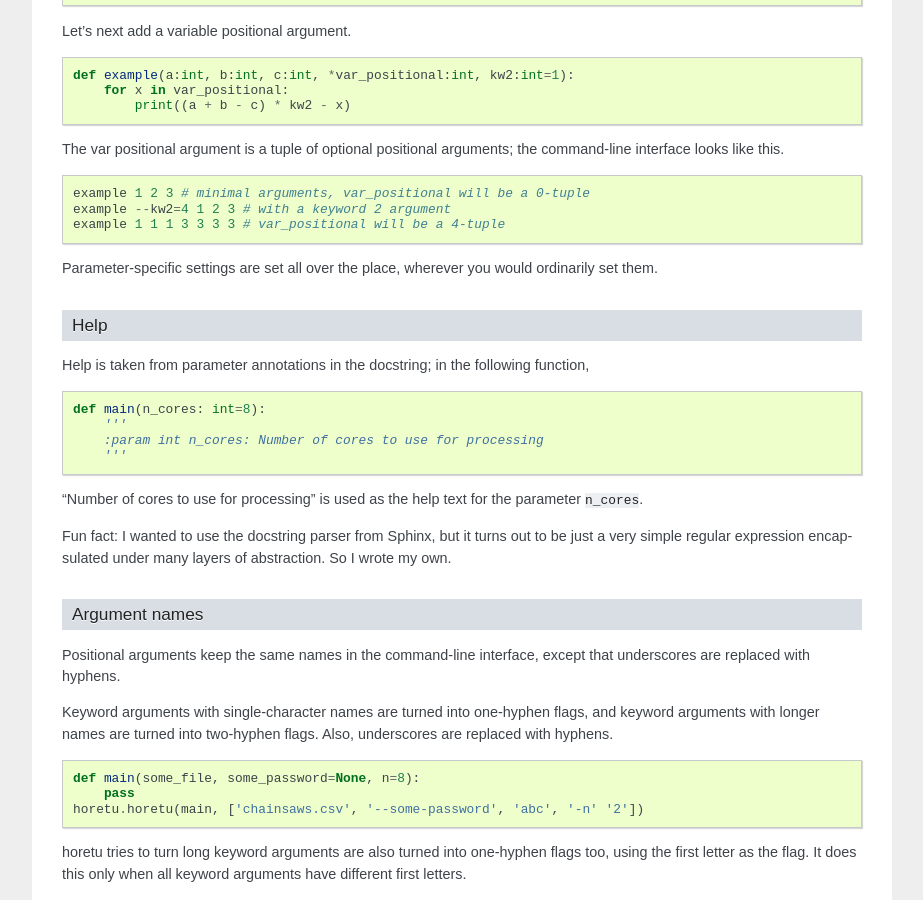
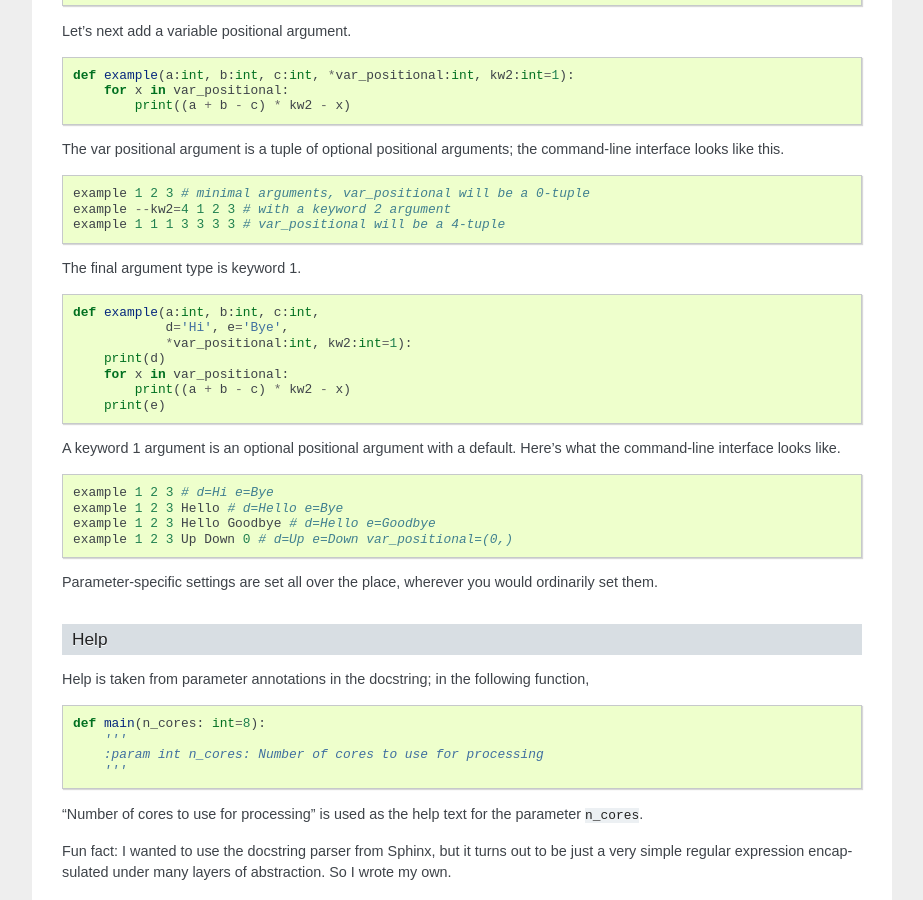
Before and after one commit to tlevine/horetu, a Sphinx documentation site: the page built from docs/settings.rst, in a window 1280 px wide and 900 px high, scrolled down 1609 px. Shown: the whole window, without its empty margins (198-1121 px from the left). Built offline with Sphinx 7.4.7, drawn with Linux system fonts in a browser that asks for light colours.

Commit message:
Automatic commit with j

```diff
--- a/docs/settings.rst
+++ b/docs/settings.rst
@@ -98,6 +98,27 @@ the command-line interface looks like this. ::
     example 1 2 3 # minimal arguments, var_positional will be a 0-tuple
     example --kw2=4 1 2 3 # with a keyword 2 argument
     example 1 1 1 3 3 3 3 # var_positional will be a 4-tuple
+
+The final argument type is keyword 1. ::
+
+    def example(a:int, b:int, c:int,
+                d='Hi', e='Bye',
+                *var_positional:int, kw2:int=1):
+        print(d)
+        for x in var_positional:
+            print((a + b - c) * kw2 - x)
+        print(e)
+
+A keyword 1 argument is an optional positional argument with a default.
+Here's what the command-line interface looks like. ::
+
+    example 1 2 3 # d=Hi e=Bye
+    example 1 2 3 Hello # d=Hello e=Bye
+    example 1 2 3 Hello Goodbye # d=Hello e=Goodbye
+    example 1 2 3 Up Down 0 # d=Up e=Down var_positional=(0,)
+
+
+
 
 Parameter-specific settings are set all over the place, wherever you
 would ordinarily set them.
```
